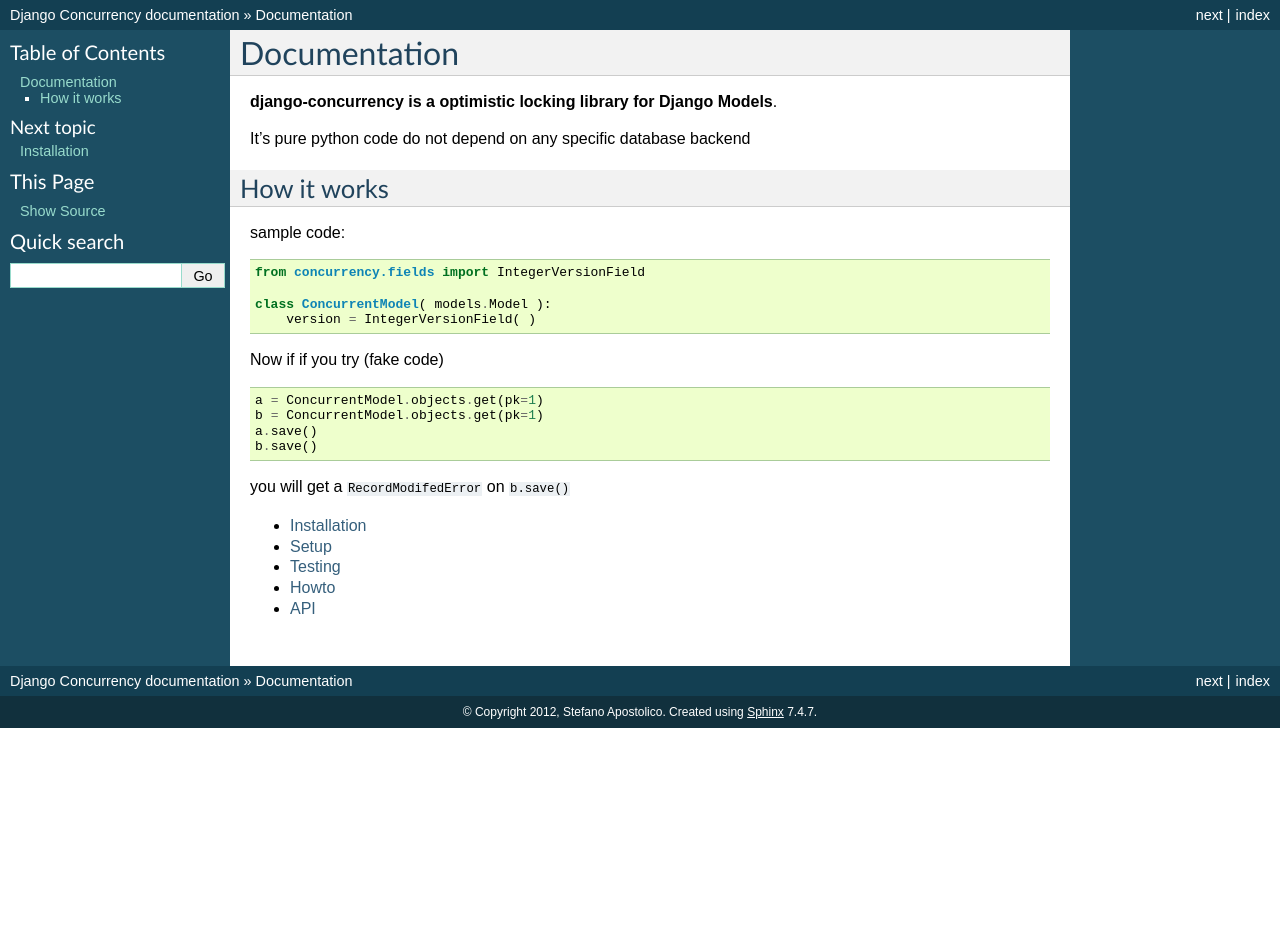
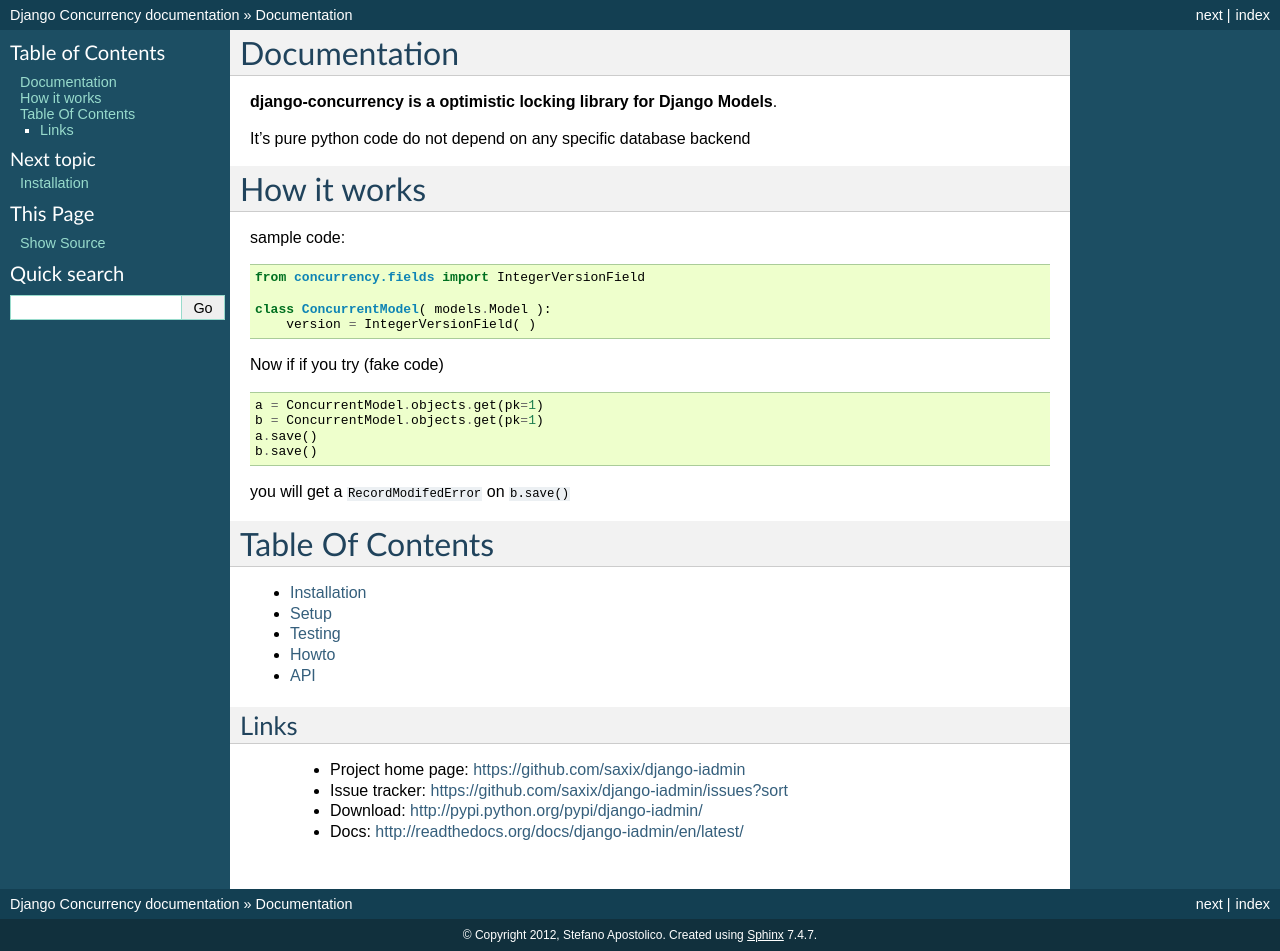
Before and after one commit to saxix/django-concurrency, a Sphinx documentation site: the page built from docs/index.rst, in a window 1280 px wide. Built offline with Sphinx 7.4.7, drawn with Linux system fonts in a browser that asks for light colours; the version number could not be read and is left out; before the commit the page ends 900 px from its top, so only the background shows below that.

Commit message:
updated docs

```diff
--- a/docs/index.rst
+++ b/docs/index.rst
@@ -11,7 +12,8 @@
 It's pure python code do not depend on any specific database backend
 
 How it works
-------------
+=================
+
 sample code::
 
     from concurrency.fields import IntegerVersionField
@@ -29,8 +31,19 @@
 you will get a ``RecordModifedError`` on ``b.save()``
 
 
+Table Of Contents
+=================
+
 .. toctree::
     :maxdepth: 1
 
     help
     api
+
+Links
+~~~~~
+
+   * Project home page: https://github.com/saxix/django-iadmin
+   * Issue tracker: https://github.com/saxix/django-iadmin/issues?sort
+   * Download: http://pypi.python.org/pypi/django-iadmin/
+   * Docs: http://readthedocs.org/docs/django-iadmin/en/latest/
```
Also changed, not shown: other parts of docs/index.rst (+2 -1 lines).
